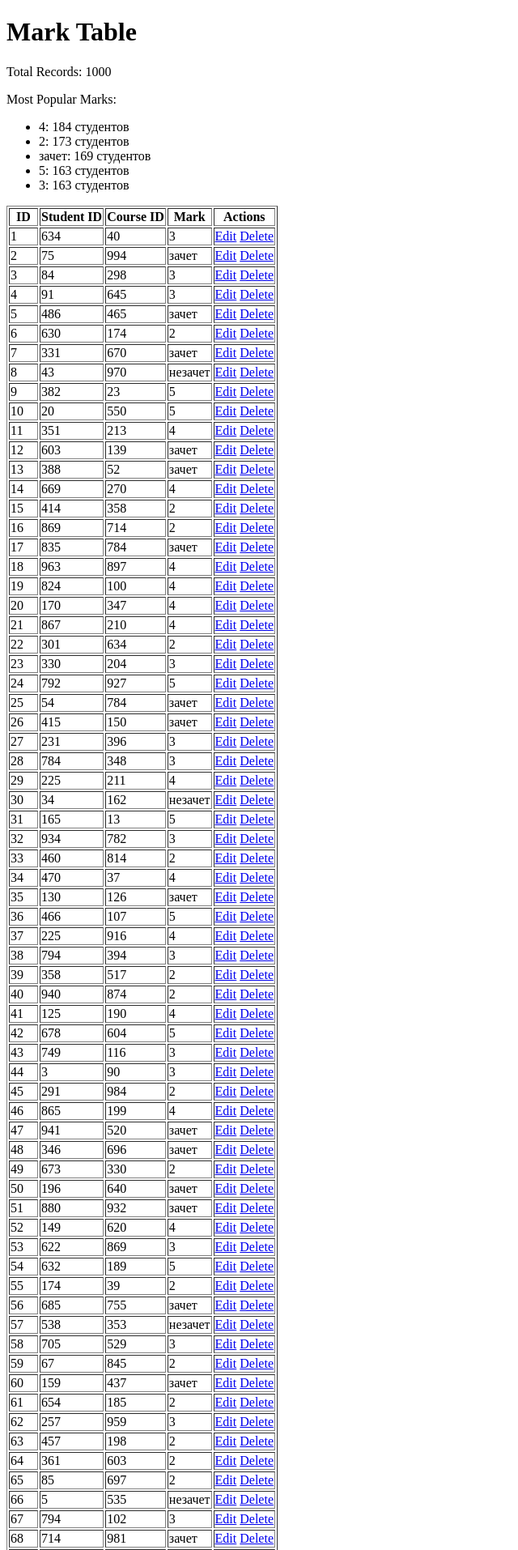
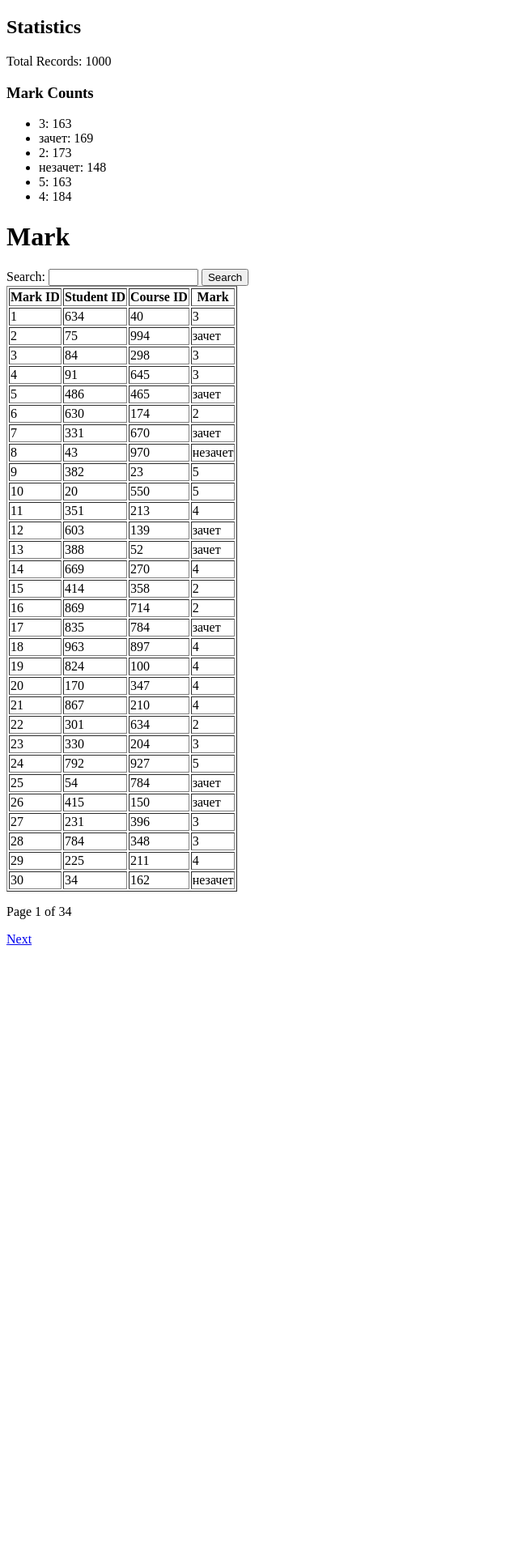
Before and after one commit to alexdokinov/BD2, a Flask app: page /mark in a window 1280 px wide. Shown: the top 1914 px of the page at 81% size, without its empty margins (0-640 px from the left). After the commit the page ends 1167 px from the top, so only its background shows below. Run offline with Flask 3, Linux system fonts and the light colour scheme; data comes from the database, SQL or seed files in the repository.

Commit message:
Добавлена статистика и поиск для каждой из страниц

```diff
--- a/main.py
+++ b/main.py
@@ -1,6 +1,7 @@
-from flask import Flask, render_template, request, redirect
+from flask import Flask, render_template, request, redirect, abort
 import sqlite3
 import random
+from collections import Counter
 
 app = Flask(__name__)
 
@@ -23,6 +24,12 @@ def query_db(query, args=(), one=False):
 @app.route('/')
 def index():
     return render_template('index.html')
+
+
+def paginate_results(results, page, per_page):
+    start_index = (page - 1) * per_page
+    end_index = start_index + per_page
+    return results[start_index:end_index]
 
 
 @app.route('/view_table', methods=['POST'])
@@ -54,25 +61,33 @@ def teachers():
     teachers_data = cursor.fetchall()
     connection.close()
 
+    search_term = request.args.get('search_term')
+    page = int(request.args.get('page', 1))
+    per_page = 30
+
+    if search_term:
+        search_terms = search_term.lower().split()
+        teachers_data = [teacher for teacher in teachers_data if
+                         all(term in f"{teacher[1].lower()} {teacher[2].lower()}" for term in search_terms)]
+
+    total_records = len(teachers_data)
+    total_pages = (total_records + per_page - 1) // per_page
+
+    if page < 1 or page > total_pages:
+        abort(404)
+
+    teachers_data_paginated = paginate_results(teachers_data, page, per_page)
+
     teachers_statistics = get_teachers_statistics()
 
-    return render_template('teachers.html', data=teachers_data, statistics=teachers_statistics)
+    return render_template('teachers.html', data=teachers_data_paginated, statistics=teachers_statistics,
+                           search_term=search_term, current_page=page, total_pages=total_pages)
 
 
-def get_courses_statistics():
-    connection = connect_db()
-    cursor = connection.cursor()
-
-    cursor.execute('SELECT COUNT(*) FROM Courses')
-    total_records = cursor.fetchone()[0]
-
-    cursor.execute(
-        'SELECT name_of_course, COUNT(*) as count FROM Courses GROUP BY name_of_course ORDER BY count DESC LIMIT 5')
-    popular_courses = cursor.fetchall()
-
-    connection.close()
-
-    return {'total_records': total_records, 'popular_courses': popular_courses}
+def get_courses_statistics(courses_data):
+    total_records = len(courses_data)
+    popular_course_names = Counter(course[1] for course in courses_data).most_common(5)
+    return {'total_records': total_records, 'popular_course_names': popular_course_names}
 
 
 @app.route('/courses')
@@ -83,24 +98,37 @@ def courses():
     courses_data = cursor.fetchall()
     connection.close()
 
-    courses_statistics = get_courses_statistics()
+    search_term = request.args.get('search_term')
+    page = int(request.args.get('page', 1))
+    per_page = 30
 
-    return render_template('courses.html', data=courses_data, statistics=courses_statistics)
+    if search_term:
+        search_terms = search_term.lower().split()
+        courses_data = [course for course in courses_data if
+                        any(term in course[1].lower() for term in search_terms)]
+
+    total_records = len(courses_data)
+    total_pages = (total_records + per_page - 1) // per_page
+
+    if page < 1 or page > total_pages:
+        abort(404)
+
+    start_index = (page - 1) * per_page
+    end_index = start_index + per_page
+    courses_data_paginated = courses_data[start_index:end_index]
+
+    courses_statistics = get_courses_statistics(courses_data)
+
+    return render_template('courses.html', data=courses_data_paginated, statistics=courses_statistics,
+                           search_term=search_term, current_page=page, total_pages=total_pages)
 
 
-def get_students_statistics():
-    connection = connect_db()
-    cursor = connection.cursor()
+def get_students_statistics(students_data):
+    total_records = len(students_data)
 
-    cursor.execute('SELECT COUNT(*) FROM Students')
-    total_records = cursor.fetchone()[0]
+    popular_names = Counter(student[1] for student in students_data).most_common(5)
 
-    cursor.execute('SELECT city, COUNT(*) as count FROM Students GROUP BY city ORDER BY count DESC LIMIT 5')
-    popular_cities = cursor.fetchall()
-
-    connection.close()
-
-    return {'total_records': total_records, 'popular_cities': popular_cities}
+    return {'total_records': total_records, 'popular_names': popular_names}
 
 
 @app.route('/students')
@@ -111,9 +139,37 @@ def students():
     students_data = cursor.fetchall()
     connection.close()
 
-    students_statistics = get_students_statistics()
+    search_term = request.args.get('search_term')
+    page = int(request.args.get('page', 1))
+    per_page = 30
 
-    return render_template('students.html', data=students_data, statistics=students_statistics)
+    if search_term:
+        search_terms = search_term.lower().split()
+        students_data = [student for student in students_data if
+                         all(term in f"{student[1].lower()} {student[2].lower()}" for term in search_terms)]
+
+    total_records = len(students_data)
+    total_pages = (total_records + per_page - 1) // per_page
+
+    if page < 1 or page > total_pages:
+        abort(404)
+
+    start_index = (page - 1) * per_page
+    end_index = start_index + per_page
+    students_data_paginated = students_data[start_index:end_index]
+
+    students_statistics = get_students_statistics(students_data)
+
+    return render_template('students.html', data=students_data_paginated, statistics=students_statistics,
+                           search_term=search_term, current_page=page, total_pages=total_pages)
+
+
+def get_results_statistics(results_data):
+    total_records = len(results_data)
+
+    type_of_course_counts = Counter(result[3] for result in results_data)
+
+    return {'total_records': total_records, 'type_of_course_counts': type_of_course_counts}
 
 
 @app.route('/results')
@@ -124,24 +180,38 @@ def results():
     results_data = cursor.fetchall()
     connection.close()
 
-    print(results_data)
+    search_term = request.args.get('search_term')
+    page = int(request.args.get('page', 1))
+    per_page = 30
 
-    return render_template('results.html', data=results_data)
+    if search_term:
+        search_terms = search_term.lower().split()
+        results_data = [result for result in results_data if
+                        any(term in str(result) for term in search_terms)]
+
+    total_records = len(results_data)
+    total_pages = (total_records + per_page - 1) // per_page
+
+    if page < 1 or page > total_pages:
+        abort(404)
+
+    start_index = (page - 1) * per_page
+    end_index = start_index + per_page
+    results_data_paginated = results_data[start_index:end_index]
+
+    results_statistics = get_results_statistics(results_data)
+
+    return render_template('results.html', data=results_data_paginated, statistics=results_statistics,
+                           search_term=search_term, current_page=page, total_pages=total_pages)
 
 
-def get_mark_statistics():
-    connection = connect_db()
-    cursor = connection.cursor()
 
-    cursor.execute('SELECT COUNT(*) FROM Mark')
-    total_records = cursor.fetchone()[0]
+def get_mark_statistics(mark_data):
+    total_records = len(mark_data)
 
-    cursor.execute('SELECT mark, COUNT(*) as count FROM Mark GROUP BY mark ORDER BY count DESC LIMIT 5')
-    popular_marks = cursor.fetchall()
+    mark_counts = Counter(mark[3] for mark in mark_data)
 
-    connection.close()
-
-    return {'total_records': total_records, 'popular_marks': popular_marks}
+    return {'total_records': total_records, 'mark_counts': mark_counts}
 
 
 @app.route('/mark')
@@ -152,9 +222,29 @@ def mark():
     mark_data = cursor.fetchall()
     connection.close()
 
-    mark_statistics = get_mark_statistics()
+    search_term = request.args.get('search_term')
+    page = int(request.args.get('page', 1))
+    per_page = 30
 
-    return render_template('mark.html', data=mark_data, statistics=mark_statistics)
+    if search_term:
+        search_terms = search_term.lower().split()
+        mark_data = [mark for mark in mark_data if
+                     any(term in str(mark) for term in search_terms)]
+
+    total_records = len(mark_data)
+    total_pages = (total_records + per_page - 1) // per_page
+
+    if page < 1 or page > total_pages:
+        abort(404)
+
+    start_index = (page - 1) * per_page
+    end_index = start_index + per_page
+    mark_data_paginated = mark_data[start_index:end_index]
+
+    mark_statistics = get_mark_statistics(mark_data)
+
+    return render_template('mark.html', data=mark_data_paginated, statistics=mark_statistics,
+                           search_term=search_term, current_page=page, total_pages=total_pages)
 
 
 @app.route('/add_teacher', methods=['GET', 'POST'])
--- a/templates/mark.html
+++ b/templates/mark.html
@@ -1,41 +1,57 @@
 <!DOCTYPE html>
 <html lang="en">
+
 <head>
     <meta charset="UTF-8">
     <meta http-equiv="X-UA-Compatible" content="IE=edge">
     <meta name="viewport" content="width=device-width, initial-scale=1.0">
-    <title>Mark Table</title>
+    <title>Mark</title>
 </head>
+
 <body>
-    <h1>Mark Table</h1>
+    <div>
+        <h2>Statistics</h2>
         <p>Total Records: {{ statistics.total_records }}</p>
-    <p>Most Popular Marks:</p>
+
+        <h3>Mark Counts</h3>
         <ul>
-        {% for mark in statistics.popular_marks %}
-            <li>{{ mark[0] }}: {{ mark[1] }} студентов</li>
+            {% for mark, count in statistics.mark_counts.items() %}
+            <li>{{ mark }}: {{ count }}</li>
             {% endfor %}
         </ul>
+    </div>
+    <h1>Mark</h1>
+    <form action="/mark" method="get">
+        <label for="search">Search:</label>
+        <input type="text" id="search" name="search_term">
+        <button type="submit">Search</button>
+    </form>
 
     <table border="1">
         <tr>
-            <th>ID</th>
+            <th>Mark ID</th>
             <th>Student ID</th>
             <th>Course ID</th>
             <th>Mark</th>
-            <th>Actions</th>
         </tr>
         {% for mark in data %}
         <tr>
             <td>{{ mark[0] }}</td>
             <td>{{ mark[1] }}</td>
             <td>{{ mark[2] }}</td>
-                <td>{{ mark[3]|escape }}</td>
-                <td>
-                    <a href="/edit_mark/{{ mark[0] }}">Edit</a>
-                    <a href="/delete_mark/{{ mark[0] }}" onclick="return confirm('Are you sure?')">Delete</a>
-                </td>
+            <td>{{ mark[3] }}</td>
         </tr>
         {% endfor %}
     </table>
+    <div>
+        <p>Page {{ current_page }} of {{ total_pages }}</p>
+        {% if current_page > 1 %}
+            <a href="/mark?page={{ current_page - 1 }}{% if search_term %}&search_term={{ search_term }}{% endif %}">Previous</a>
+        {% endif %}
+        {% if current_page < total_pages %}
+            <a href="/mark?page={{ current_page + 1 }}{% if search_term %}&search_term={{ search_term }}{% endif %}">Next</a>
+        {% endif %}
+    </div>
 </body>
+
 </html>
```
Also changed, not shown: templates/courses.html (+28 -11 lines), templates/results.html (+27 -1 lines), templates/students.html (+33 -10 lines), templates/teachers.html (+16 -0 lines). Lines whose indentation alone changed are shown as unchanged.
